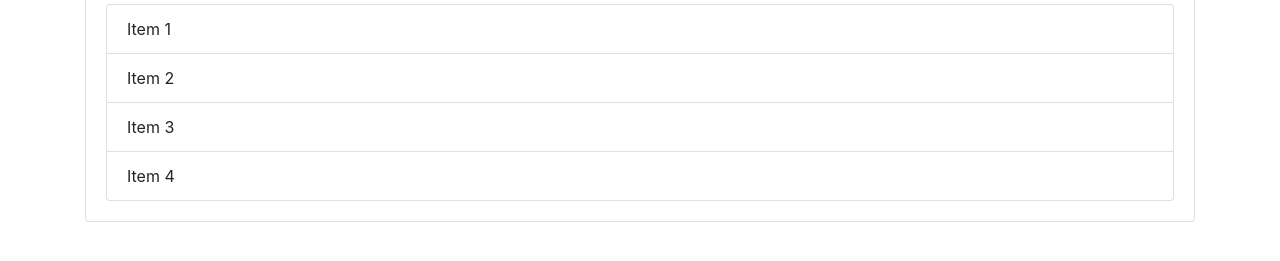
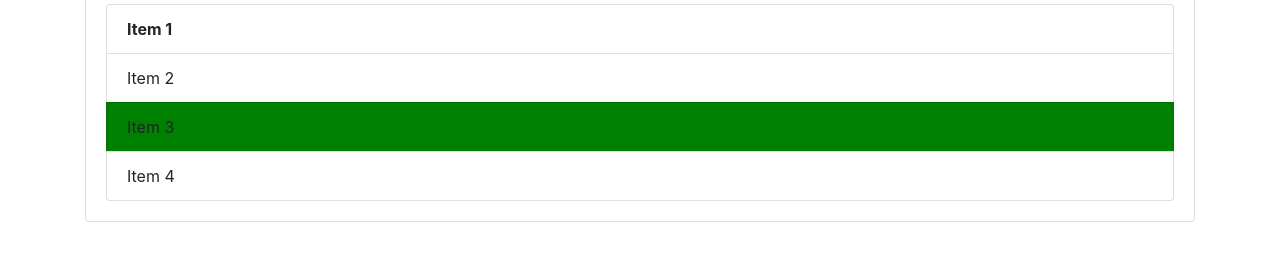
Before and after one commit to BishalBosu/WebDev, a plain HTML site: page index.html in a window 1280 px wide. Shown: the part 273-534 px from the top of the page. Drawn offline with nearby package versions, Linux system fonts and the light colour scheme.

Commit message:
logging done

```diff
--- a/index.html
+++ b/index.html
@@ -6,12 +6,14 @@
   <meta http-equiv="X-UA-Compatible" content="ie=edge">
   <link rel="stylesheet" href="https://maxcdn.bootstrapcdn.com/bootstrap/4.0.0-beta/css/bootstrap.min.css" integrity="sha384-/Y6pD6FV/Vv2HJnA6t+vslU6fwYXjCFtcEpHbNJ0lyAFsXTsjBbfaDjzALeQsN6M" crossorigin="anonymous">
   <title>Item Lister</title>
+
 </head>
 <body>
   <header id="main-header" class="bg-success text-white p-4 mb-3">
     <div class="container">
       <h1 id="header-title">Item Lister <span style="display:none">123</span></h1>
     </div>
+
   </header>
   <div class="container">
    <div id="main" class="card card-body">
@@ -29,6 +31,6 @@
     </ul>
    </div>
   </div>
-
+  <script src="sctipt.js"></script>
 </body>
 </html>
--- a/sctipt.js
+++ b/sctipt.js
@@ -1 +1,6 @@
-console.log("HI");
+var items = document.getElementsByClassName("list-group-item");
+
+
+console.log(items);
+items[2].style.backgroundColor = "green";
+items[0].style.fontWeight = 'bold';
```
